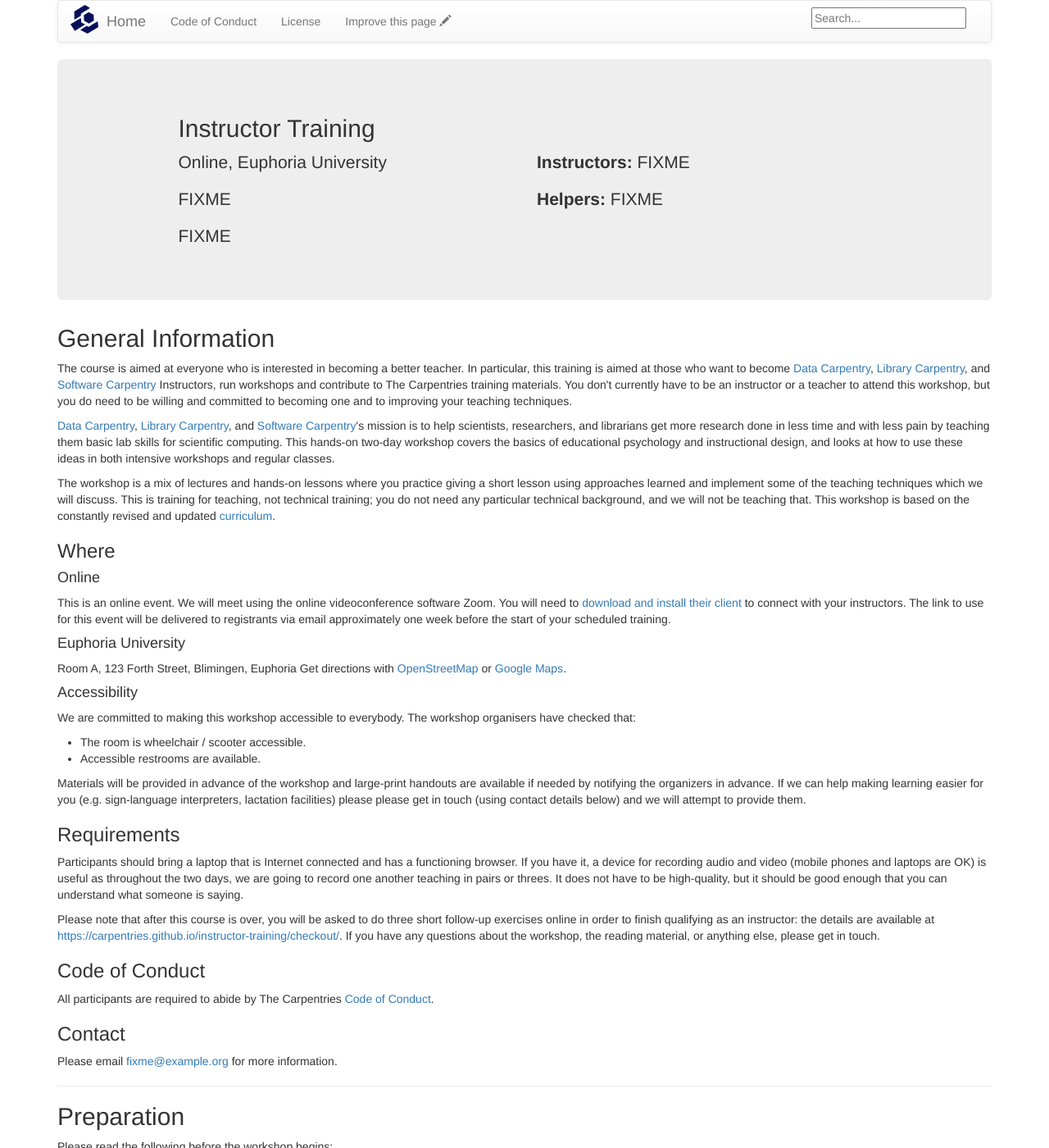
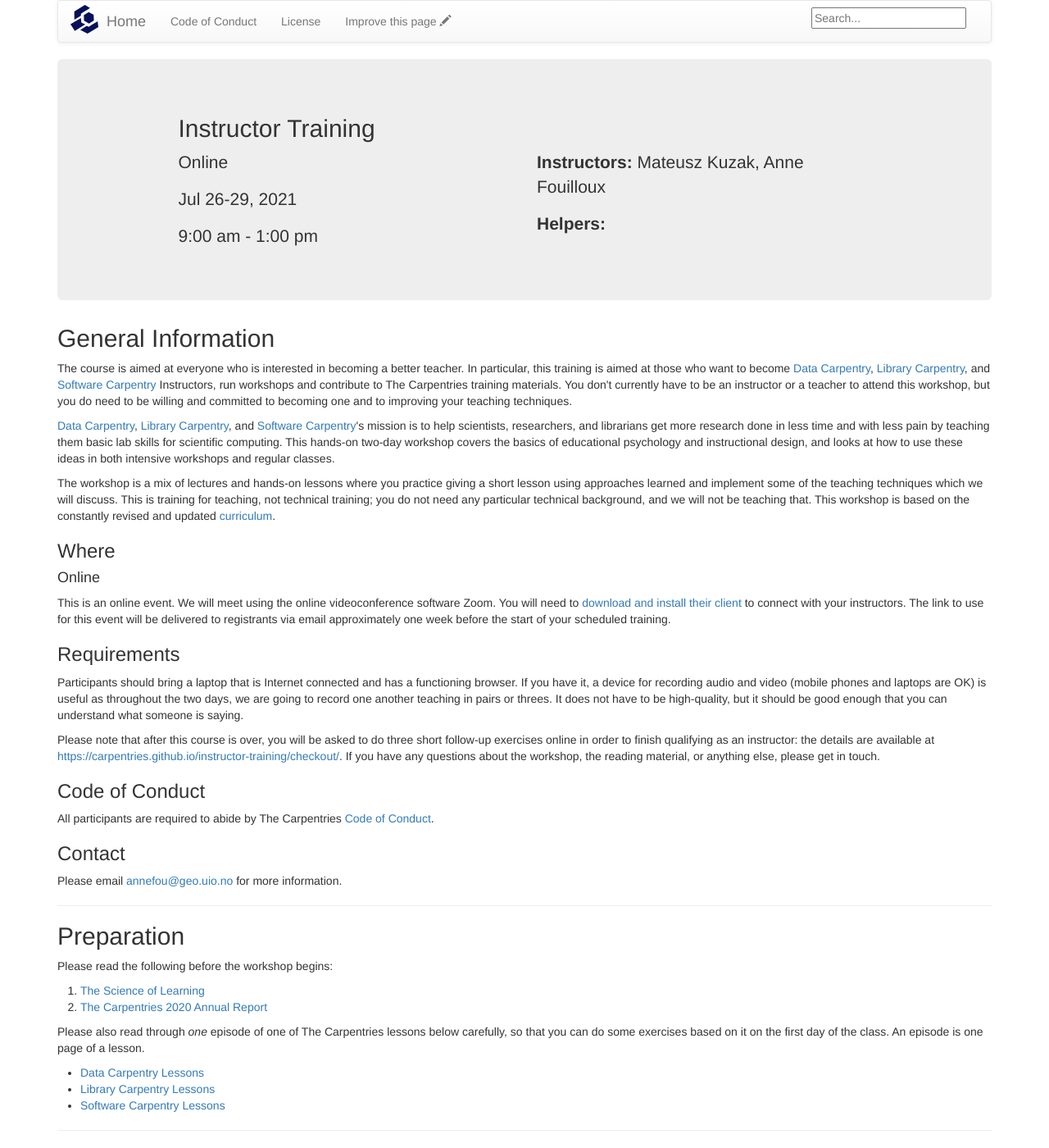
Before and after one commit to annefou/2021-07-26-ttt-online-CEST, a Jekyll site: the page built from index.md, in a window 1280 px wide and 1400 px high. Shown: the whole window at 82% size. Built offline with Jekyll 4.4.1, drawn with Linux system fonts in a browser that asks for light colours.

Commit message:
customize workshop

```diff
--- a/index.md
+++ b/index.md
@@ -1,24 +1,20 @@
 ---
 layout: workshop      # DON'T CHANGE THIS.
 root: .               # DON'T CHANGE THIS EITHER.  (THANK YOU.)
-country: "FIXME"      # lowercase two-letter ISO country code such as "fr" (see https://en.wikipedia.org/wiki/ISO_3166-1)
-language: "FIXME"     # lowercase two-letter ISO language code such as "fr" (see https://en.wikipedia.org/wiki/ISO_639-1)
-humandate: "FIXME"    # human-readable dates for the workshop (e.g., "Feb 17-18, 2020")
-humantime: "FIXME"    # human-readable times for the workshop (e.g., "9:00 am - 4:30 pm")
-startdate: FIXME      # machine-readable start date for the workshop in YYYY-MM-DD format like 2015-01-01
-enddate: FIXME        # machine-readable end date for the workshop in YYYY-MM-DD format like 2015-01-02
-instructor: ["FIXME"] # boxed, comma-separated list of instructors' names as strings, like ["Kay McNulty", "Betty Jennings", "Betty Snyder"]
-helper: ["FIXME"]     # boxed, comma-separated list of helpers' names, like ["Marlyn Wescoff", "Fran Bilas", "Ruth Lichterman"]
-contact: ["fixme@example.org"]    # boxed, comma-separated list of contact email addresses for the host, lead instructor, or whoever else is handling questions, like ["marlyn.wescoff@example.org", "fran.bilas@example.org", "ruth.lichterman@example.org"]
+country: ""      # lowercase two-letter ISO country code such as "fr" (see https://en.wikipedia.org/wiki/ISO_3166-1)
+language: "en"     # lowercase two-letter ISO language code such as "fr" (see https://en.wikipedia.org/wiki/ISO_639-1)
+humandate: "Jul 26-29, 2021"    # human-readable dates for the workshop (e.g., "Feb 17-18, 2020")
+humantime: "9:00 am - 1:00 pm"    # human-readable times for the workshop (e.g., "9:00 am - 4:30 pm")
+startdate: 2021-07-26      # machine-readable start date for the workshop in YYYY-MM-DD format like 2015-01-01
+enddate: 2021-07-29        # machine-readable end date for the workshop in YYYY-MM-DD format like 2015-01-02
+instructor: ["Mateusz Kuzak", "Anne Fouilloux"] # boxed, comma-separated list of instructors' names as strings, like ["Kay McNulty", "Betty Jennings", "Betty Snyder"]
+helper: [""]     # boxed, comma-separated list of helpers' names, like ["Marlyn Wescoff", "Fran Bilas", "Ruth Lichterman"]
+contact: ["annefou@geo.uio.no"]    # boxed, comma-separated list of contact email addresses for the host, lead instructor, or whoever else is handling questions, like ["marlyn.wescoff@example.org", "fran.bilas@example.org", "ruth.lichterman@example.org"]
 etherpad:             # optional: URL for the workshop Etherpad if there is one
 eventbrite:           # optional: alphanumeric key for Eventbrite registration, e.g., "1234567890AB" (if Eventbrite is being used)
 locations:
   - venue: "Online"
     address: ""
-
-  - venue: "Euphoria University"
-    address: "Room A, 123 Forth Street, Blimingen, Euphoria"
-    latlng: "41.7901128,-87.6007318"
 
 ---
 
```
